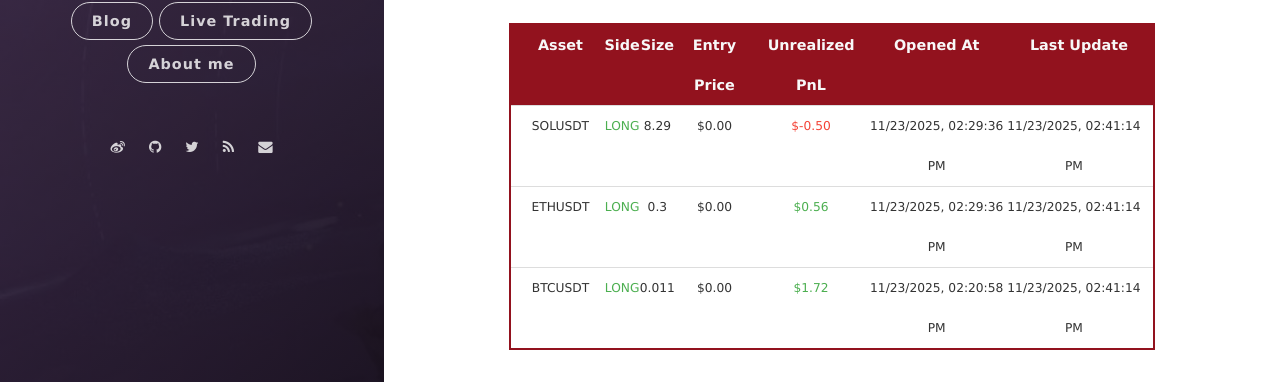
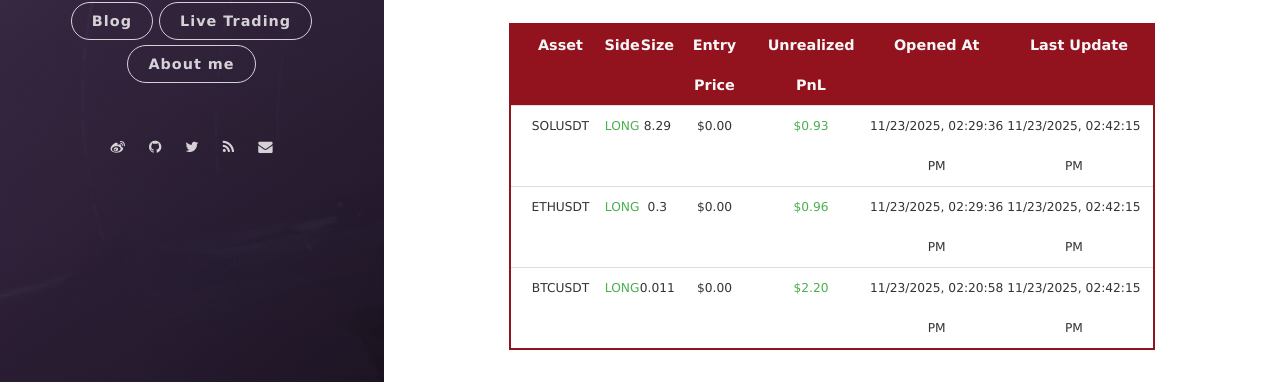
Before and after one commit to leeyegy/leeyegy.github.io, a Jekyll site: the page built from live-trading.html, in a window 1280 px wide and 1026 px high. Shown: the part 576-958 px from the top of the window. Built offline with Jekyll 4.4.1, drawn with Linux system fonts in a browser that asks for light colours; nearby versions of some CDN libraries.

Commit message:
AccountMonitor: refresh positions 2025-11-23T22:42:15+08:00

```diff
--- a/assets/data/binance/positions.json
+++ b/assets/data/binance/positions.json
@@ -4,26 +4,26 @@
     "side": "LONG",
     "size": 8.29,
     "entryPrice": 0.0,
-    "unrealizedPnl": -0.4974,
+    "unrealizedPnl": 0.9252236,
     "openedAt": "2025-11-23T22:29:36+08:00",
-    "reportedAt": "2025-11-23T22:41:14+08:00"
+    "reportedAt": "2025-11-23T22:42:15+08:00"
   },
   {
     "symbol": "ETHUSDT",
     "side": "LONG",
     "size": 0.3,
     "entryPrice": 0.0,
-    "unrealizedPnl": 0.564,
+    "unrealizedPnl": 0.963,
     "openedAt": "2025-11-23T22:29:36+08:00",
-    "reportedAt": "2025-11-23T22:41:14+08:00"
+    "reportedAt": "2025-11-23T22:42:15+08:00"
   },
   {
     "symbol": "BTCUSDT",
     "side": "LONG",
     "size": 0.011,
     "entryPrice": 0.0,
-    "unrealizedPnl": 1.7182,
+    "unrealizedPnl": 2.20297685,
     "openedAt": "2025-11-23T22:20:58+08:00",
-    "reportedAt": "2025-11-23T22:41:14+08:00"
+    "reportedAt": "2025-11-23T22:42:15+08:00"
   }
 ]
```
